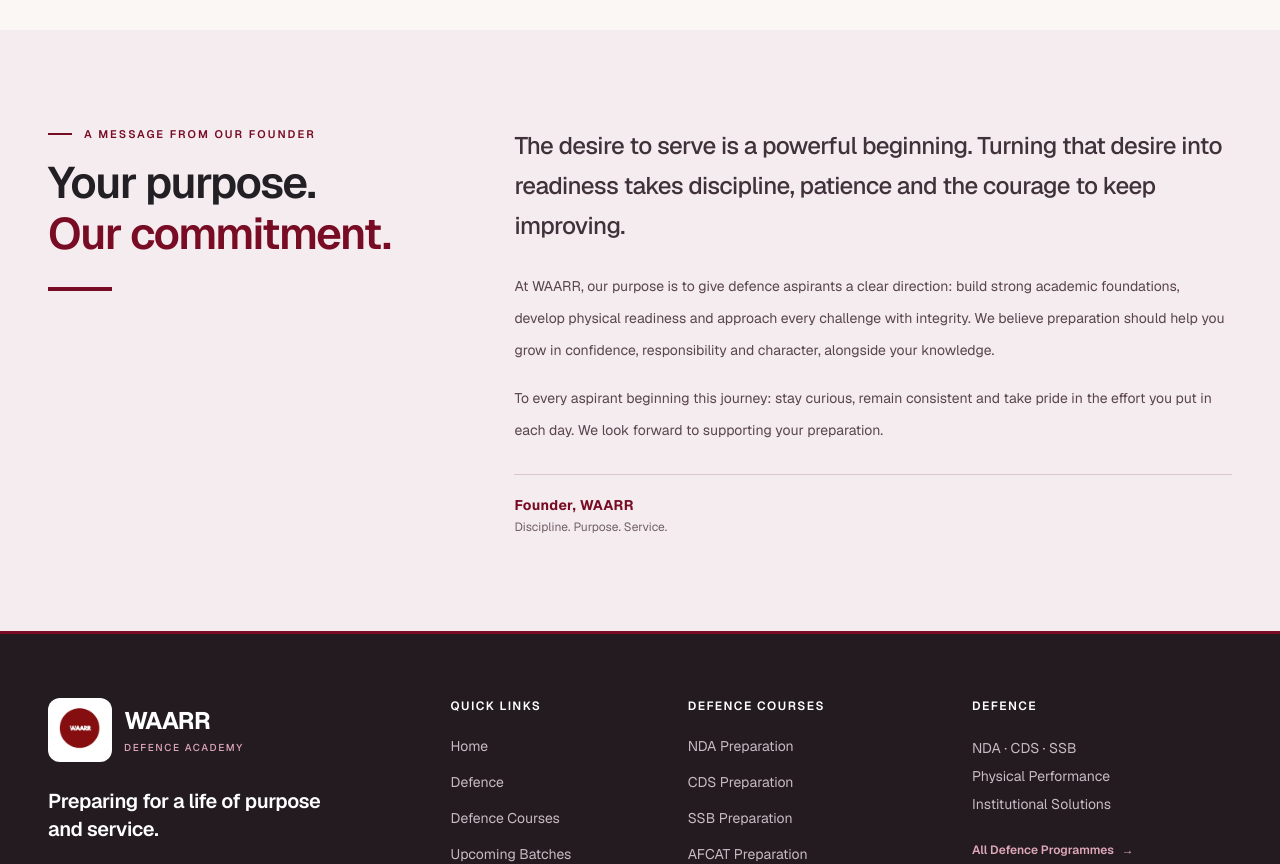
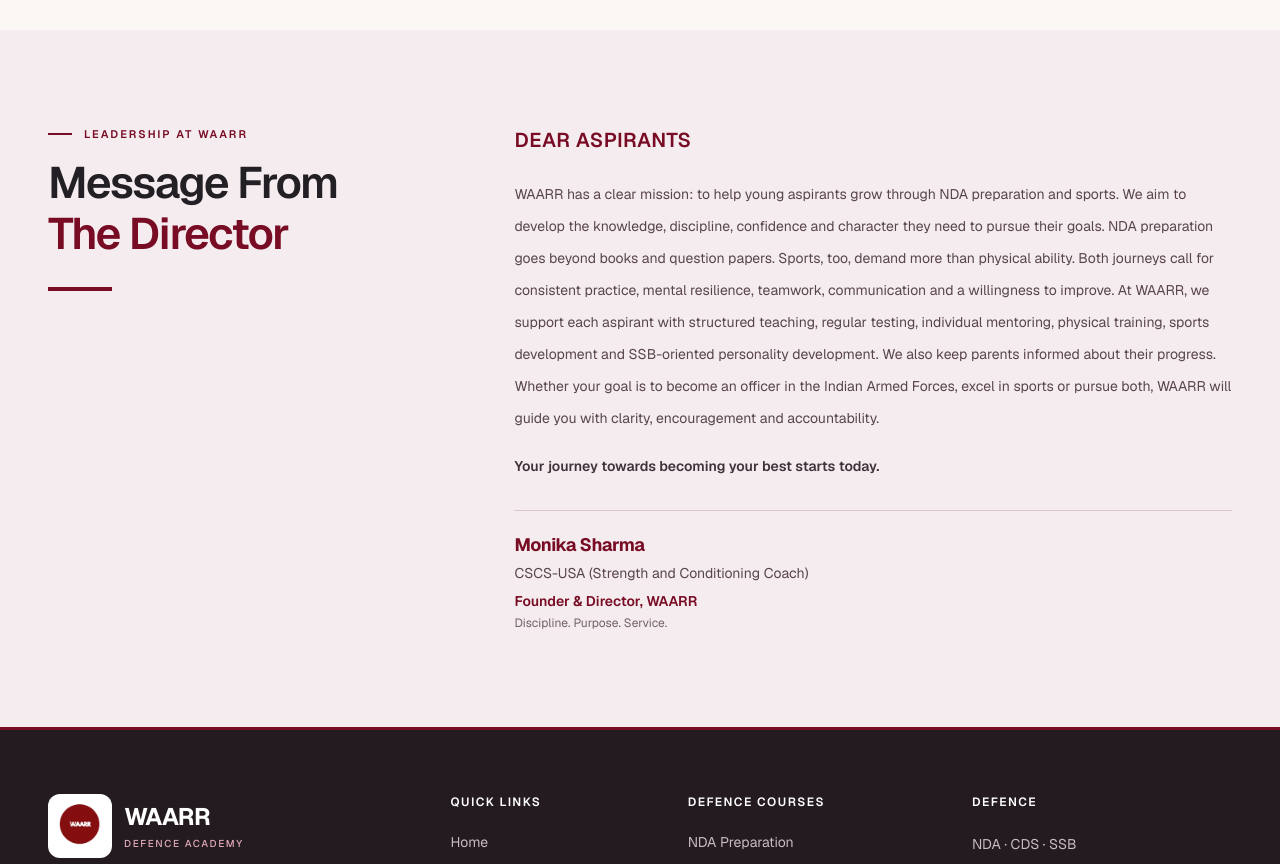
Before and after one commit to vinitk09/Waar, a Next.js app: page / in a window 1280 px wide. Shown: the part 7640-8504 px from the top of the page. Built offline with nearby package versions, Linux system fonts and the light colour scheme.

Commit message:
Added a clear message from the founder

```diff
--- a/src/components/home/DefenceHome.js
+++ b/src/components/home/DefenceHome.js
@@ -88,10 +88,26 @@
 
     <HomeEnquiry />
 
-    <section id="founders-message" aria-labelledby="founder-heading" className="bg-[#f5ecef]">
+    <section id="founders-message" aria-labelledby="director-heading" className="bg-[#f5ecef]">
       <div className={`${container} ${spacing} grid gap-8 lg:grid-cols-[0.7fr_1.3fr] lg:gap-20`}>
-        <div data-scroll-reveal><Eyebrow>A message from our founder</Eyebrow><h2 id="founder-heading" className={heading}>Your purpose.<br /><span className="text-[#780c24]">Our commitment.</span></h2><div aria-hidden="true" className="mt-7 h-1 w-16 bg-[#780c24]" /></div>
-        <div data-scroll-reveal><p className="text-xl leading-9 font-medium tracking-tight text-[#40323a] sm:text-2xl sm:leading-10">The desire to serve is a powerful beginning. Turning that desire into readiness takes discipline, patience and the courage to keep improving.</p><p className="mt-6 text-sm leading-8 text-[#59454e]">At WAARR, our purpose is to give defence aspirants a clear direction: build strong academic foundations, develop physical readiness and approach every challenge with integrity. We believe preparation should help you grow in confidence, responsibility and character, alongside your knowledge.</p><p className="mt-4 text-sm leading-8 text-[#59454e]">To every aspirant beginning this journey: stay curious, remain consistent and take pride in the effort you put in each day. We look forward to supporting your preparation.</p><div className="mt-7 border-t border-[#dac7ce] pt-5"><p className="text-sm font-bold tracking-wide text-[#780c24]">Founder, WAARR</p><p className="mt-1 text-xs text-[#70616a]">Discipline. Purpose. Service.</p></div></div>
+        <div data-scroll-reveal>
+          <Eyebrow>Leadership at WAARR</Eyebrow>
+          <h2 id="director-heading" className={heading}>Message From<br /><span className="text-[#780c24]">The Director</span></h2>
+          <div aria-hidden="true" className="mt-7 h-1 w-16 bg-[#780c24]" />
+        </div>
+        <div data-scroll-reveal>
+          <h3 className="text-xl font-semibold tracking-wide text-[#780c24]">DEAR ASPIRANTS</h3>
+          <div className="mt-6 space-y-4 text-sm leading-8 text-[#59454e]">
+            <p className="text-justify">WAARR has a clear mission: to help young aspirants grow through NDA preparation and sports. We aim to develop the knowledge, discipline, confidence and character they need to pursue their goals. NDA preparation goes beyond books and question papers. Sports, too, demand more than physical ability. Both journeys call for consistent practice, mental resilience, teamwork, communication and a willingness to improve. At WAARR, we support each aspirant with structured teaching, regular testing, individual mentoring, physical training, sports development and SSB-oriented personality development. We also keep parents informed about their progress. Whether your goal is to become an officer in the Indian Armed Forces, excel in sports or pursue both, WAARR will guide you with clarity, encouragement and accountability.</p>
+            <p className="font-semibold text-[#40323a]">Your journey towards becoming your best starts today.</p>
+          </div>
+          <div className="mt-7 border-t border-[#dac7ce] pt-5">
+            <p className="text-lg font-bold tracking-tight text-[#780c24]">Monika Sharma</p>
+            <p className="mt-1 text-sm text-[#59454e]">CSCS-USA (Strength and Conditioning Coach)</p>
+            <p className="mt-2 text-sm font-semibold text-[#780c24]">Founder &amp; Director, WAARR</p>
+            <p className="mt-1 text-xs text-[#70616a]">Discipline. Purpose. Service.</p>
+          </div>
+        </div>
       </div>
     </section>
   </>;
```
